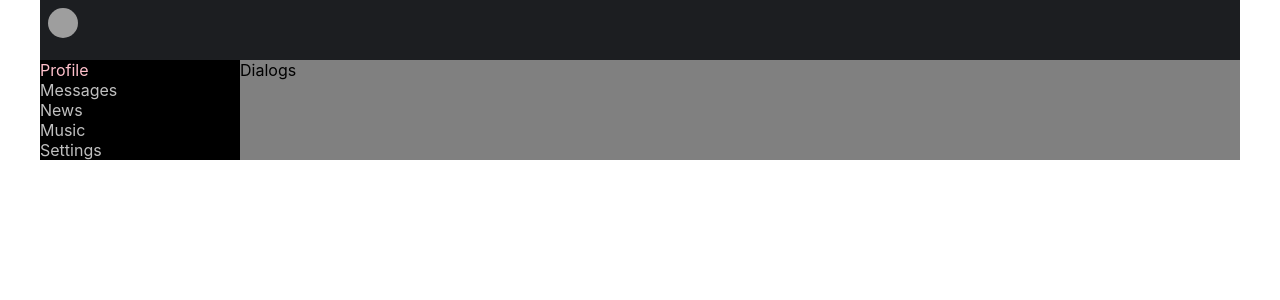
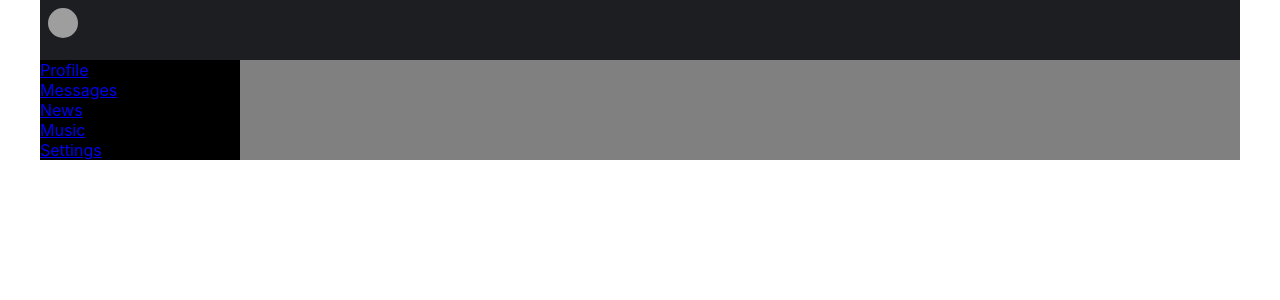
Before and after one commit to RomaRyb/reactSocial, a React (Create React App) app: page / in a window 1280 px wide. Shown: the top 300 px of the page. Built offline with nearby package versions, Linux system fonts and the light colour scheme; grey boxes are pictures that could not be loaded.

Commit message:
19 - route, browser-router

```diff
--- a/package.json
+++ b/package.json
@@ -8,6 +8,7 @@
     "@testing-library/user-event": "^7.2.1",
     "react": "^16.13.1",
     "react-dom": "^16.13.1",
+    "react-router-dom": "^5.2.0",
     "react-scripts": "3.4.1"
   },
   "scripts": {
--- a/src/App.js
+++ b/src/App.js
@@ -4,19 +4,24 @@
 import Navbar from './components/Navbar/Navbar';
 import Profile from './components/Profile/Profile';
 import Dialogs from './components/Dialogs/Dialogs';
+import { Route, BrowserRouter } from 'react-router-dom';
 
 
 const App = () => {
     return (
-        <div className='app-wrapper'>
-            <Header />
-            <Navbar />
-            <div class='app-wrapper-content'>
-                <Dialogs />
+        <BrowserRouter>
+            <div className='app-wrapper'>
+                <Header />
+                <Navbar />
+                <div class='app-wrapper-content'>
+                    <Route path='/dialogs' component={Dialogs} />
+                    <Route path='/profile' component={Profile} />
+                    <Route path='/news' component={Profile} />
+                    <Route path='/music' component={Profile} />
+                    <Route path='/settings' component={Profile} />
+                </div>
             </div>
-
-            {/* <Profile />             */}
-        </div>
+        </BrowserRouter>
     );
 }
 
--- a/src/components/Navbar/Navbar.jsx
+++ b/src/components/Navbar/Navbar.jsx
@@ -2,19 +2,24 @@
 import s from'./Navbar.module.css'
 console.log(s);
 
-// let s = {
-//     'nav': 'Navbar_nav__2jCdr',
-//     'item': 'Navbar_item__1odmO'
-// }
-
 
 const Navbar = () => {
     return <nav className={s.nav}>
-        <div className={s.item}><a className={`${s.item} ${s.active}`} href="#1">Profile</a></div>
-        <div className={s.item}><a href="#2">Messages</a></div>
-        <div className={s.item}><a  href="#3">News</a></div>
-        <div className={s.item}><a href="#4">Music</a></div>
-        <div className={`${s.item} ${s.active}`}><a href="#5">Settings</a></div>
+        <div className={`${s.item} ${s.active}`}>
+            <a href="/profile">Profile</a>
+        </div>
+        <div className={s.item}>
+            <a href="/dialogs">Messages</a>
+        </div>
+        <div className={s.item}>
+            <a href="/news">News</a>
+        </div>
+        <div className={s.item}>
+            <a href="/music">Music</a>
+        </div>
+        <div className={s.item}>
+            <a href="/settings">Settings</a>
+        </div>
 </nav>
 }
 
--- a/src/components/Navbar/Navbar.module.css
+++ b/src/components/Navbar/Navbar.module.css
@@ -9,8 +9,3 @@
 .item.active{
     color: pink;
 }
-
-.nav a {
-    text-decoration: none;
-    color: silver;
-}
```
Also changed, not shown: 1 other file (tests, documents, lock files or other folders).
